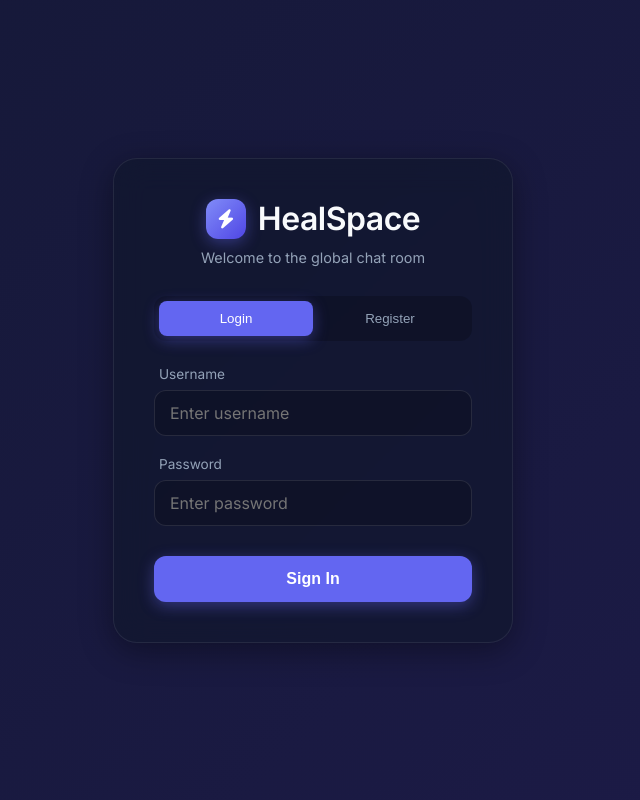
After one commit to BaconFace288/HackYSU-Project, a FastAPI app: template templates/login.html in a window 1280 px wide. The commit adds this page. Shown: the whole page, without its empty margins (327-967 px from the left). Run offline with FastAPI, Linux system fonts and the light colour scheme; the template is opened without the code that fills it, so the values that code supplies are empty.

Commit message:
Added User Authentication (SQLite, PyJWT)

```diff
--- a/main.py
+++ b/main.py
@@ -1,14 +1,67 @@
-from fastapi import FastAPI, WebSocket, WebSocketDisconnect
+from fastapi import FastAPI, WebSocket, WebSocketDisconnect, Depends, HTTPException, status, Query
 from fastapi.responses import HTMLResponse
 from fastapi.staticfiles import StaticFiles
 from fastapi.templating import Jinja2Templates
+from fastapi.security import OAuth2PasswordBearer, OAuth2PasswordRequestForm
 from starlette.requests import Request
 from typing import List
+import os
+import json
+from datetime import datetime, timedelta, timezone
+from sqlalchemy import create_engine, Column, Integer, String
+from sqlalchemy.orm import sessionmaker, Session, declarative_base
+import bcrypt
+import jwt
+from pydantic import BaseModel
 
+# --- Database & Auth Setup ---
+SQLALCHEMY_DATABASE_URL = "sqlite:///./chat.db"
+engine = create_engine(SQLALCHEMY_DATABASE_URL, connect_args={"check_same_thread": False})
+SessionLocal = sessionmaker(autocommit=False, autoflush=False, bind=engine)
+Base = declarative_base()
+
+class User(Base):
+    __tablename__ = "users"
+    id = Column(Integer, primary_key=True, index=True)
+    username = Column(String, unique=True, index=True)
+    hashed_password = Column(String)
+
+Base.metadata.create_all(bind=engine)
+
+SECRET_KEY = "supersecretkey_for_hackysu_healspace"
+ALGORITHM = "HS256"
+ACCESS_TOKEN_EXPIRE_MINUTES = 60 * 24 # 1 day
+
+oauth2_scheme = OAuth2PasswordBearer(tokenUrl="token")
+
+# DB Dependency
+def get_db():
+    db = SessionLocal()
+    try:
+        yield db
+    finally:
+        db.close()
+
+def verify_password(plain_password: str, hashed_password: str):
+    return bcrypt.checkpw(plain_password.encode('utf-8'), hashed_password.encode('utf-8'))
+
+def get_password_hash(password: str):
+    return bcrypt.hashpw(password.encode('utf-8'), bcrypt.gensalt()).decode('utf-8')
+
+def create_access_token(data: dict, expires_delta: timedelta = None):
+    to_encode = data.copy()
+    if expires_delta:
+        expire = datetime.now(timezone.utc) + expires_delta
+    else:
+        expire = datetime.now(timezone.utc) + timedelta(minutes=15)
+    to_encode.update({"exp": expire})
+    encoded_jwt = jwt.encode(to_encode, SECRET_KEY, algorithm=ALGORITHM)
+    return encoded_jwt
+
+# --- App Setup ---
 app = FastAPI()
 
 app.mount("/static", StaticFiles(directory="static"), name="static")
-
 templates = Jinja2Templates(directory="templates")
 
 class ConnectionManager:
@@ -28,19 +81,75 @@ class ConnectionManager:
 
 manager = ConnectionManager()
 
+# --- Schemas ---
+class UserCreate(BaseModel):
+    username: str
+    password: str
+
+# --- HTTP Endpoints ---
+@app.post("/register")
+def register(user: UserCreate, db: Session = Depends(get_db)):
+    db_user = db.query(User).filter(User.username == user.username).first()
+    if db_user:
+        raise HTTPException(status_code=400, detail="Username already registered")
+    hashed_password = get_password_hash(user.password)
+    new_user = User(username=user.username, hashed_password=hashed_password)
+    db.add(new_user)
+    db.commit()
+    db.refresh(new_user)
+    return {"message": "User registered successfully"}
+
+@app.post("/token")
+def login(form_data: OAuth2PasswordRequestForm = Depends(), db: Session = Depends(get_db)):
+    user = db.query(User).filter(User.username == form_data.username).first()
+    if not user or not verify_password(form_data.password, user.hashed_password):
+        raise HTTPException(
+            status_code=status.HTTP_401_UNAUTHORIZED,
+            detail="Incorrect username or password",
+            headers={"WWW-Authenticate": "Bearer"},
+        )
+    access_token_expires = timedelta(minutes=ACCESS_TOKEN_EXPIRE_MINUTES)
+    access_token = create_access_token(
+        data={"sub": user.username}, expires_delta=access_token_expires
+    )
+    return {"access_token": access_token, "token_type": "bearer"}
+
+@app.get("/login", response_class=HTMLResponse)
+async def get_login(request: Request):
+    return templates.TemplateResponse("login.html", {"request": request})
 
 @app.get("/", response_class=HTMLResponse)
 async def get(request: Request):
     return templates.TemplateResponse("index.html", {"request": request})
 
+# --- WebSocket Endpoint ---
+@app.websocket("/ws")
+async def websocket_endpoint(websocket: WebSocket, token: str = Query(None)):
+    if not token:
+        await websocket.close(code=1008)
+        return
 
-@app.websocket("/ws")
-async def websocket_endpoint(websocket: WebSocket):
+    try:
+        payload = jwt.decode(token, SECRET_KEY, algorithms=[ALGORITHM])
+        username: str = payload.get("sub")
+        if username is None:
+            await websocket.close(code=1008)
+            return
+    except jwt.PyJWTError:
+        await websocket.close(code=1008)
+        return
+
     await manager.connect(websocket)
     try:
         while True:
             data = await websocket.receive_text()
-            # Broadcast the received message to all connected clients
-            await manager.broadcast(data)
+            try:
+                payload = json.loads(data)
+                text = payload.get("text", "")
+                if text:
+                    # Broadcast with the authenticated username
+                    await manager.broadcast(json.dumps({"id": username, "text": text}))
+            except json.JSONDecodeError:
+                pass
     except WebSocketDisconnect:
         manager.disconnect(websocket)
--- a/requirements.txt
+++ b/requirements.txt
@@ -1,2 +1,6 @@
 fastapi[standard]
 uvicorn
+sqlalchemy
+passlib[bcrypt]
+pyjwt
+python-multipart
--- /dev/null
+++ b/static/login.css
@@ -0,0 +1,141 @@
+/* login.css - Extends style.css for the auth page */
+.login-container {
+    width: 90%;
+    max-width: 400px;
+    padding: 40px;
+    display: flex;
+    flex-direction: column;
+    align-items: center;
+    background: rgba(15, 23, 42, 0.6); /* Slightly more opaque for readability */
+}
+
+.login-brand {
+    justify-content: center;
+    margin-bottom: 10px;
+}
+.login-brand h2 {
+    font-size: 2rem;
+}
+
+.subtitle {
+    color: var(--text-muted);
+    font-size: 0.9rem;
+    margin-bottom: 30px;
+    text-align: center;
+}
+
+.auth-box {
+    width: 100%;
+}
+
+.auth-tabs {
+    display: flex;
+    justify-content: space-between;
+    margin-bottom: 25px;
+    background: rgba(0, 0, 0, 0.2);
+    border-radius: 12px;
+    padding: 5px;
+}
+
+.tab-btn {
+    flex: 1;
+    padding: 10px;
+    border: none;
+    background: transparent;
+    color: var(--text-muted);
+    border-radius: 8px;
+    cursor: pointer;
+    font-weight: 500;
+    transition: all 0.3s ease;
+}
+
+.tab-btn.active {
+    background: var(--primary-color);
+    color: white;
+    box-shadow: 0 4px 15px rgba(99, 102, 241, 0.4);
+}
+
+.auth-form {
+    display: flex;
+    flex-direction: column;
+    gap: 20px;
+    animation: fadeIn 0.4s ease;
+}
+
+.input-group {
+    display: flex;
+    flex-direction: column;
+    gap: 8px;
+}
+
+.input-group label {
+    font-size: 0.85rem;
+    color: var(--text-muted);
+    padding-left: 5px;
+}
+
+.input-group input {
+    background: rgba(0, 0, 0, 0.2);
+    border: 1px solid rgba(255, 255, 255, 0.1);
+    color: var(--text-main);
+    padding: 12px 15px;
+    border-radius: 12px;
+    font-size: 1rem;
+    outline: none;
+    font-family: inherit;
+    transition: all 0.3s ease;
+}
+
+.input-group input:focus {
+    border-color: rgba(99, 102, 241, 0.5);
+    box-shadow: 0 0 0 3px rgba(99, 102, 241, 0.1);
+    background: rgba(0, 0, 0, 0.3);
+}
+
+.primary-btn {
+    background: var(--primary-color);
+    color: white;
+    border: none;
+    padding: 14px;
+    border-radius: 12px;
+    font-size: 1rem;
+    font-weight: 600;
+    cursor: pointer;
+    transition: all 0.2s ease;
+    box-shadow: 0 4px 15px rgba(99, 102, 241, 0.4);
+    margin-top: 10px;
+}
+
+.primary-btn:hover {
+    background: var(--primary-hover);
+    transform: translateY(-2px);
+}
+
+.outline-btn {
+    background: transparent;
+    border: 1px solid var(--primary-color);
+    box-shadow: none;
+}
+.outline-btn:hover {
+    background: rgba(99, 102, 241, 0.1);
+}
+
+.error-banner, .success-banner {
+    padding: 12px;
+    border-radius: 8px;
+    font-size: 0.85rem;
+    margin-bottom: 20px;
+    text-align: center;
+}
+
+.error-banner {
+    background: rgba(239, 68, 68, 0.2);
+    color: #fca5a5;
+    border: 1px solid rgba(239, 68, 68, 0.4);
+}
+
+.success-banner {
+    background: rgba(16, 185, 129, 0.2);
+    color: #6ee7b7;
+    border: 1px solid rgba(16, 185, 129, 0.4);
+}
--- /dev/null
+++ b/static/login.js
@@ -0,0 +1,95 @@
+function switchTab(tab) {
+    const loginForm = document.getElementById('login-form');
+    const registerForm = document.getElementById('register-form');
+    const tabs = document.querySelectorAll('.tab-btn');
+
+    // Clear messages
+    document.getElementById('error-msg').style.display = 'none';
+    document.getElementById('success-msg').style.display = 'none';
+
+    tabs.forEach(t => t.classList.remove('active'));
+
+    if (tab === 'login') {
+        loginForm.style.display = 'flex';
+        registerForm.style.display = 'none';
+        tabs[0].classList.add('active');
+    } else {
+        loginForm.style.display = 'none';
+        registerForm.style.display = 'flex';
+        tabs[1].classList.add('active');
+    }
+}
+
+function showError(msg) {
+    const errDiv = document.getElementById('error-msg');
+    errDiv.textContent = msg;
+    errDiv.style.display = 'block';
+    document.getElementById('success-msg').style.display = 'none';
+}
+
+function showSuccess(msg) {
+    const sucDiv = document.getElementById('success-msg');
+    sucDiv.textContent = msg;
+    sucDiv.style.display = 'block';
+    document.getElementById('error-msg').style.display = 'none';
+}
+
+async function handleLogin(e) {
+    e.preventDefault();
+    const username = document.getElementById('login-username').value;
+    const password = document.getElementById('login-password').value;
+
+    const formData = new URLSearchParams();
+    formData.append('username', username);
+    formData.append('password', password);
+
+    try {
+        const response = await fetch('/token', {
+            method: 'POST',
+            body: formData,
+            headers: {
+                'Content-Type': 'application/x-www-form-urlencoded'
+            }
+        });
+
+        if (response.ok) {
+            const data = await response.json();
+            localStorage.setItem('healspace_token', data.access_token);
+            localStorage.setItem('healspace_username', username);
+            window.location.href = '/';
+        } else {
+            const err = await response.json();
+            showError(err.detail || 'Login failed. Please verify credentials.');
+        }
+    } catch (err) {
+        showError('Network error during login.');
+    }
+}
+
+async function handleRegister(e) {
+    e.preventDefault();
+    const username = document.getElementById('reg-username').value;
+    const password = document.getElementById('reg-password').value;
+
+    try {
+        const response = await fetch('/register', {
+            method: 'POST',
+            headers: {
+                'Content-Type': 'application/json'
+            },
+            body: JSON.stringify({ username, password })
+        });
+
+        if (response.ok) {
+            showSuccess('Account created! You can now log in.');
+            document.getElementById('reg-username').value = '';
+            document.getElementById('reg-password').value = '';
+            setTimeout(() => switchTab('login'), 2000);
+        } else {
+            const err = await response.json();
+            showError(err.detail || 'Registration failed. Username might be taken.');
+        }
+    } catch (err) {
+        showError('Network error during registration.');
+    }
+}
--- a/templates/index.html
+++ b/templates/index.html
@@ -75,11 +75,6 @@
         </main>
     </div>
 
-    <!-- Random ID generation for pseudo-identity -->
-    <script>
-        // Generate a random ID to pseudo-differentiate users in this demo
-        window.userId = Math.floor(Math.random() * 10000).toString();
-    </script>
     <script src="/static/script.js"></script>
 </body>
 </html>
--- /dev/null
+++ b/templates/login.html
@@ -0,0 +1,64 @@
+<!DOCTYPE html>
+<html lang="en">
+<head>
+    <meta charset="UTF-8">
+    <meta name="viewport" content="width=device-width, initial-scale=1.0">
+    <title>HealSpace - Login</title>
+    <!-- Google Fonts for Modern Typography -->
+    <link href="https://fonts.googleapis.com/css2?family=Inter:wght@300;400;500;600&display=swap" rel="stylesheet">
+    <link rel="stylesheet" href="/static/style.css">
+    <link rel="stylesheet" href="/static/login.css">
+    <!-- Font Awesome for Icons -->
+    <link rel="stylesheet" href="https://cdnjs.cloudflare.com/ajax/libs/font-awesome/6.4.0/css/all.min.css">
+</head>
+<body>
+    <div class="login-container glass-panel">
+        <div class="brand login-brand">
+            <div class="logo">
+                 <i class="fa-solid fa-bolt"></i>
+            </div>
+            <h2>HealSpace</h2>
+        </div>
+
+        <p class="subtitle">Welcome to the global chat room</p>
+
+        <div class="auth-box">
+            <div class="auth-tabs">
+                <button class="tab-btn active" onclick="switchTab('login')">Login</button>
+                <button class="tab-btn" onclick="switchTab('register')">Register</button>
+            </div>
+
+            <div id="error-msg" class="error-banner" style="display: none;"></div>
+            <div id="success-msg" class="success-banner" style="display: none;"></div>
+
+            <!-- Login Form -->
+            <form id="login-form" onsubmit="handleLogin(event)" class="auth-form">
+                <div class="input-group">
+                    <label for="login-username">Username</label>
+                    <input type="text" id="login-username" required placeholder="Enter username">
+                </div>
+                <div class="input-group">
+                    <label for="login-password">Password</label>
+                    <input type="password" id="login-password" required placeholder="Enter password">
+                </div>
+                <button type="submit" class="primary-btn">Sign In</button>
+            </form>
+
+            <!-- Register Form -->
+            <form id="register-form" onsubmit="handleRegister(event)" class="auth-form" style="display: none;">
+                <div class="input-group">
+                    <label for="reg-username">Username</label>
+                    <input type="text" id="reg-username" required placeholder="Choose a username">
+                </div>
+                <div class="input-group">
+                    <label for="reg-password">Password</label>
+                    <input type="password" id="reg-password" required placeholder="Create a password">
+                </div>
+                <button type="submit" class="primary-btn outline-btn">Create Account</button>
+            </form>
+        </div>
+    </div>
+
+    <script src="/static/login.js"></script>
+</body>
+</html>
```
Also changed, not shown: static/script.js (+31 -14 lines), chat.db (added).
